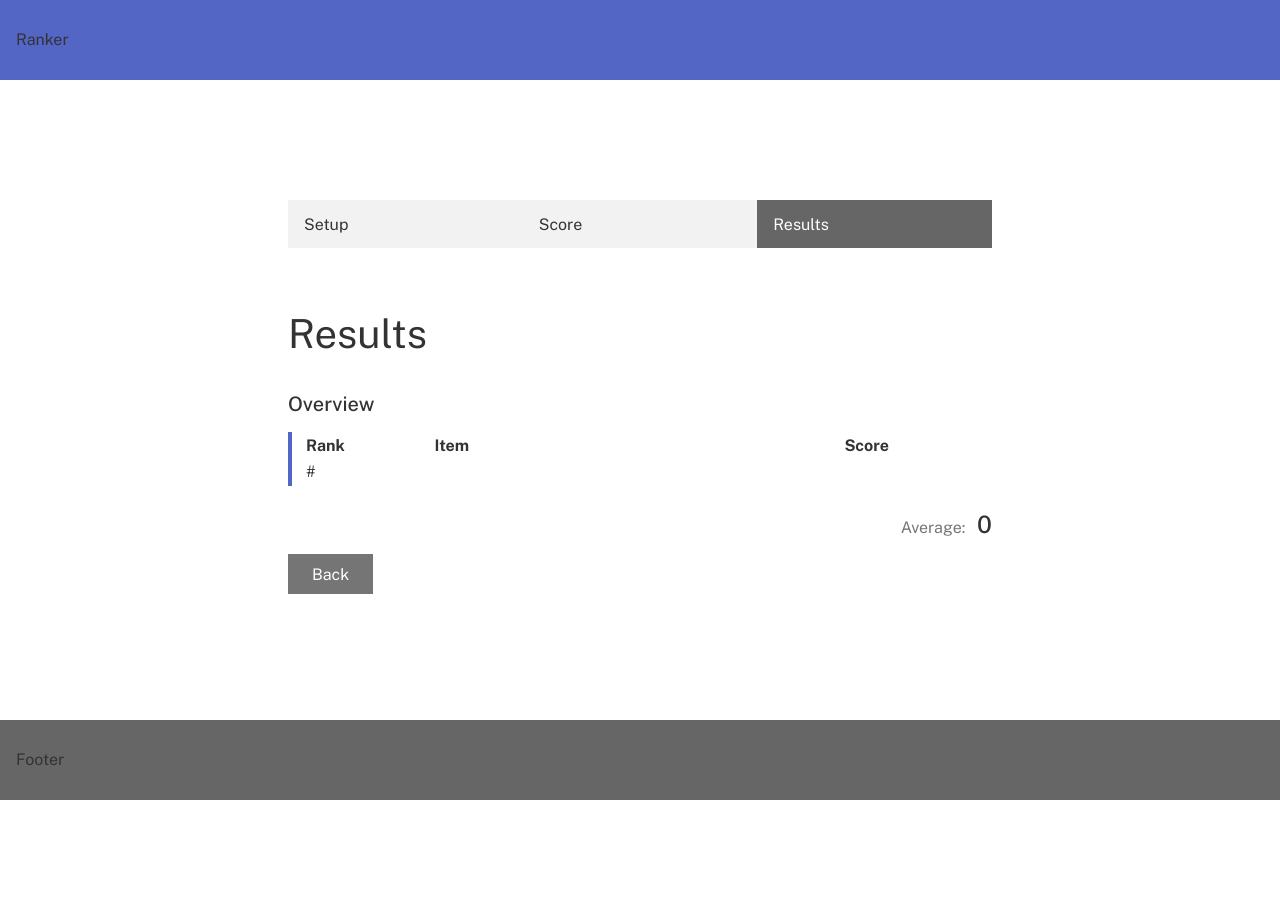
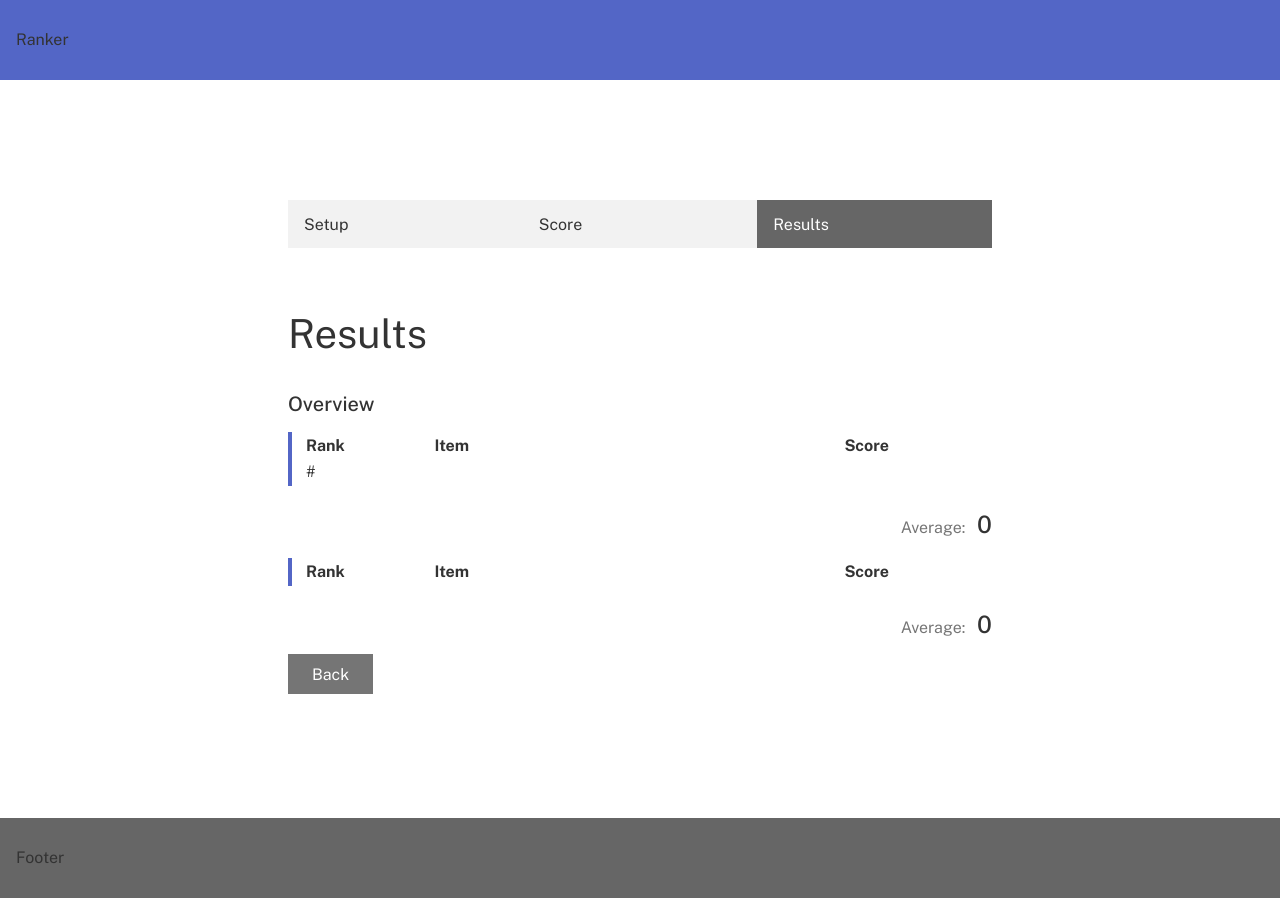
Before and after one commit to bcorey85/ranker-frontend, a React (Create React App) app: page / in a window 1280 px wide. Both pictures are taken after a click on the button "Results". Before the commit the page ends 800 px from the top, so only its background shows below. Built offline with nearby package versions, Linux system fonts and the light colour scheme.

Commit message:
update label score values

```diff
--- a/src/components/form/Form.js
+++ b/src/components/form/Form.js
@@ -13,6 +13,7 @@ import './Form.scss';
 const score1 = {
 	id: uuidv4(),
 	label: '',
+	scores: [],
 	average: null
 };
 
--- a/src/components/form/FormResults.js
+++ b/src/components/form/FormResults.js
@@ -53,6 +53,41 @@ const FormResults = ({ formState, dispatch }) => {
 					{formState.overallAverage}
 				</h2>
 			</div>
+			{formState.scoreLabels.map(label => {
+				return (
+					<React.Fragment key={label.id}>
+						<h3>{label.label}</h3>
+						<FormSection>
+							<table className='form-results__table'>
+								<thead>
+									<tr>
+										<th>Rank</th>
+										<th>Item</th>
+										<th>Score</th>
+									</tr>
+								</thead>
+								<tbody>
+									{label.scores.map(score => {
+										return (
+											<tr key={score.id}>
+												<td>#</td>
+												<td>{score.label}</td>
+												<td>{score.score}</td>
+											</tr>
+										);
+									})}
+								</tbody>
+							</table>
+						</FormSection>
+						<div className='form-results__average'>
+							<h2>
+								<span>Average: </span>
+								{formState.overallAverage}
+							</h2>
+						</div>
+					</React.Fragment>
+				);
+			})}
 		</div>
 	);
 };
--- a/src/reducers/formReducer.js
+++ b/src/reducers/formReducer.js
@@ -118,9 +118,17 @@ const formReducer = (state, action) => {
 			const updatedLabels = state.scoreLabels.map(label => {
 				const labelScores = state.items
 					.map(item => {
-						const itemScores = item.scores.filter(
-							score => score.label === label.label
-						);
+						const itemScores = item.scores
+							.filter(score => score.label === label.label)
+							.map(score => {
+								return {
+									id: uuidv4(),
+									label: item.label,
+									score: score.score
+								};
+							});
+						console.log(itemScores);
+
 						return itemScores;
 					})
 					.flat();
@@ -128,7 +136,7 @@ const formReducer = (state, action) => {
 				const sum = labelScores.reduce((acc, cur) => {
 					return acc + parseFloat(cur.score);
 				}, 0);
-
+				label.scores = [ ...labelScores ];
 				label.average = sum / labelScores.length;
 				return label;
 			});
```
